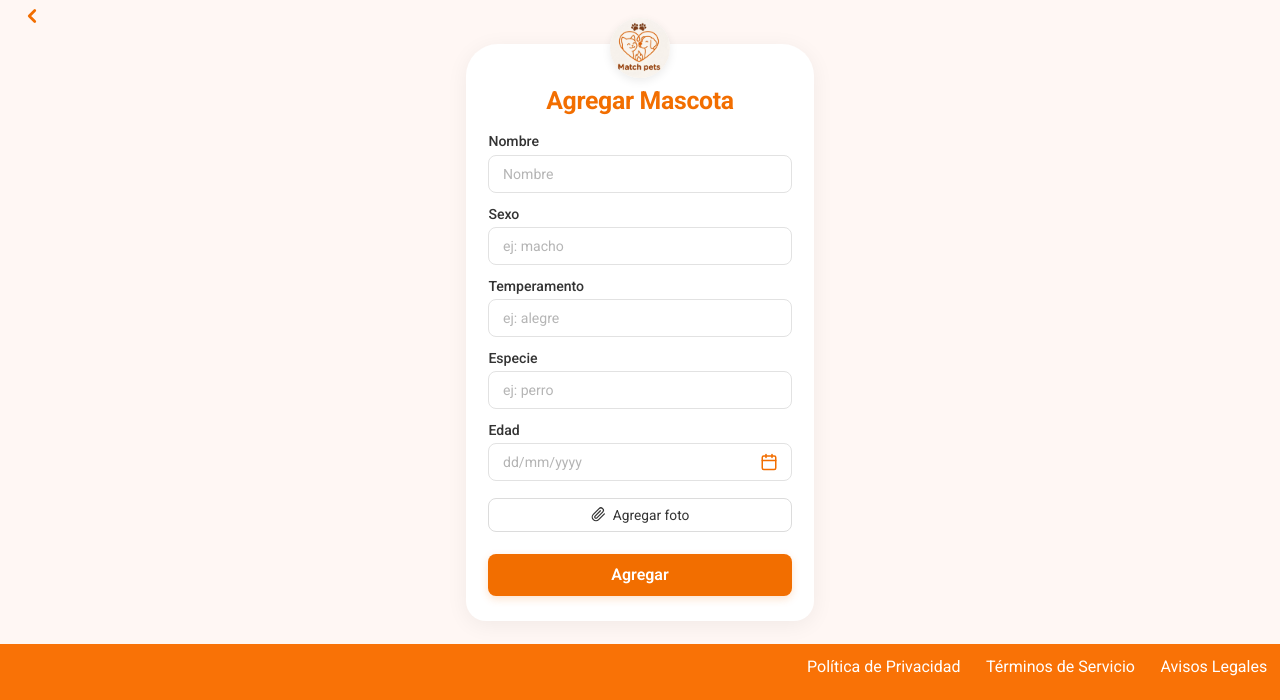
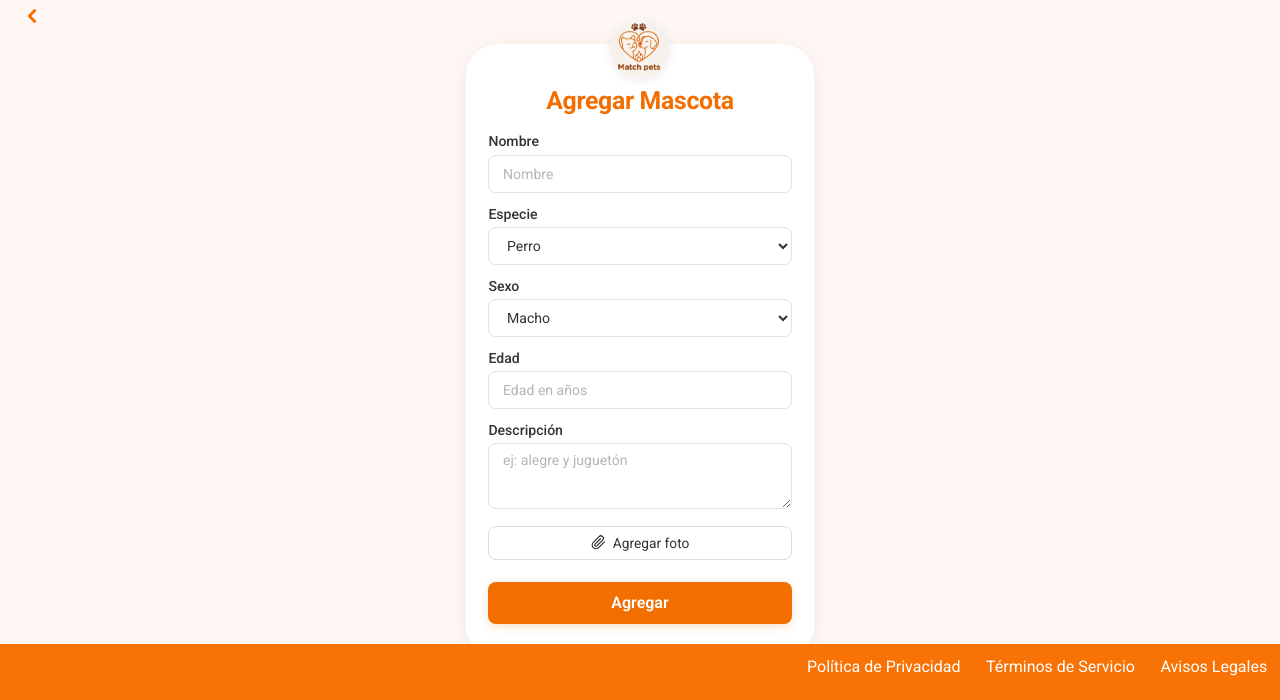
Before and after one commit to ATI-Equipo2/ATI-Equipo2, a Django app: page /agregar_mascota/ in a window 1280 px wide. Shown: the part 100-800 px from the top of the page. Run offline with Django 5.2, Linux system fonts and the light colour scheme; the visitor is signed in with stand-in values (Sample User, id 1).

Commit message:
feat: formulario de creación de mascotas
- PetForm (ModelForm) con name, species, age, description, gender e img
- add_pet guarda la mascota con owner=request.user y redirige a tus_mascotas
- mensaje de éxito con django.contrib.messages en la lista de mascotas
- add-pet.html renderiza los campos del form (selects, textarea y foto)
- traducciones en de las cadenas nuevas

```diff
--- a/matchPets/forms.py
+++ b/matchPets/forms.py
@@ -1,7 +1,7 @@
 from django import forms
 from django.contrib.auth.forms import UserCreationForm
 from django.utils.translation import gettext_lazy as _
-from .models import User
+from .models import Pet, User
 
 
 class RegistroForm(UserCreationForm):
@@ -30,3 +30,34 @@ class RegistroForm(UserCreationForm):
         }
         for campo, attrs in atributos.items():
             self.fields[campo].widget.attrs.update(attrs)
+
+
+class PetForm(forms.ModelForm):
+    class Meta:
+        model = Pet
+        fields = ['name', 'species', 'age', 'description', 'gender', 'img']
+        labels = {
+            'name': _('Nombre'),
+            'species': _('Especie'),
+            'age': _('Edad'),
+            'description': _('Descripción'),
+            'gender': _('Sexo'),
+            'img': _('Foto'),
+        }
+        widgets = {
+            'name': forms.TextInput(attrs={'placeholder': _('Nombre'), 'autocomplete': 'off'}),
+            'age': forms.NumberInput(attrs={'placeholder': _('Edad en años'), 'min': 0}),
+            'description': forms.Textarea(attrs={'placeholder': _('ej: alegre y juguetón'), 'rows': 3}),
+            'img': forms.FileInput(attrs={
+                'id': 'pet-photo',
+                'accept': 'image/*',
+                'style': 'display: none;',
+                'onchange': "if(this.files[0]) document.getElementById('photo-label-text').textContent = this.files[0].name;",
+            }),
+        }
+
+    def clean_age(self):
+        age = self.cleaned_data['age']
+        if age < 0:
+            raise forms.ValidationError(_('La edad no puede ser negativa.'))
+        return age
--- a/matchPets/static/css/add-pet.css
+++ b/matchPets/static/css/add-pet.css
@@ -239,3 +239,44 @@
     margin-top: 1rem;
   }
 }
+
+/* Selects y textarea de PetForm (mismo aspecto que los inputs) */
+.field-group select,
+.field-group textarea {
+  width: 100%;
+  padding: 0.5rem 0.85rem;
+  font-size: 0.88rem;
+  color: #333333;
+  border: 1.2px solid #e2e2e2;
+  border-radius: 8px;
+  outline: none;
+  background-color: #ffffff;
+  box-sizing: border-box;
+  font-family: var(--primary-font, "Roboto", sans-serif);
+}
+
+.field-group select {
+  height: 38px;
+  padding-top: 0;
+  padding-bottom: 0;
+}
+
+.field-group textarea {
+  resize: vertical;
+}
+
+.field-group select:focus,
+.field-group textarea:focus {
+  border-color: #f26e00;
+  box-shadow: 0 0 0 2px rgba(242, 110, 0, 0.15);
+}
+
+.field-group textarea::placeholder {
+  color: #b5b5b5;
+}
+
+.field-error {
+  margin: 0;
+  color: #c0392b;
+  font-size: 0.8rem;
+}
--- a/matchPets/templates/add-pet.html
+++ b/matchPets/templates/add-pet.html
@@ -23,38 +23,36 @@
         <form class="form-add-pet" method="POST" enctype="multipart/form-data">
             {% csrf_token %}
 
+            {% for error in form.non_field_errors %}<p class="field-error">{{ error }}</p>{% endfor %}
+
             <div class="field-group">
-                <label for="name">{% translate "Nombre" %}</label>
-                <input type="text" id="name" name="name" placeholder="{% translate 'Nombre' %}" autocomplete="off" required />
+                <label for="{{ form.name.id_for_label }}">{{ form.name.label }}</label>
+                {{ form.name }}
+                {% for error in form.name.errors %}<p class="field-error">{{ error }}</p>{% endfor %}
             </div>
 
             <div class="field-group">
-                <label for="gender">{% translate "Sexo" %}</label>
-                <input type="text" id="gender" name="gender" placeholder="{% translate 'ej: macho' %}" autocomplete="off" required />
+                <label for="{{ form.species.id_for_label }}">{{ form.species.label }}</label>
+                {{ form.species }}
+                {% for error in form.species.errors %}<p class="field-error">{{ error }}</p>{% endfor %}
             </div>
 
             <div class="field-group">
-                <label for="temperament">{% translate "Temperamento" %}</label>
-                <input type="text" id="temperament" name="temperament" placeholder="{% translate 'ej: alegre' %}" autocomplete="off" required />
+                <label for="{{ form.gender.id_for_label }}">{{ form.gender.label }}</label>
+                {{ form.gender }}
+                {% for error in form.gender.errors %}<p class="field-error">{{ error }}</p>{% endfor %}
             </div>
 
             <div class="field-group">
-                <label for="species">{% translate "Especie" %}</label>
-                <input type="text" id="species" name="species" placeholder="{% translate 'ej: perro' %}" autocomplete="off" required />
+                <label for="{{ form.age.id_for_label }}">{{ form.age.label }}</label>
+                {{ form.age }}
+                {% for error in form.age.errors %}<p class="field-error">{{ error }}</p>{% endfor %}
             </div>
 
             <div class="field-group">
-                <label for="age">{% translate "Edad" %}</label>
-                <div class="date-input-wrapper">
-                    <input type="text" id="age" name="age" placeholder="dd/mm/yyyy" autocomplete="off" required />
-                    <svg class="calendar-icon" viewBox="0 0 24 24" fill="none" stroke="#f97206" stroke-width="2"
-                        stroke-linecap="round" stroke-linejoin="round">
-                        <rect x="3" y="4" width="18" height="18" rx="2" ry="2"></rect>
-                        <line x1="16" y1="2" x2="16" y2="6"></line>
-                        <line x1="8" y1="2" x2="8" y2="6"></line>
-                        <line x1="3" y1="10" x2="21" y2="10"></line>
-                    </svg>
-                </div>
+                <label for="{{ form.description.id_for_label }}">{{ form.description.label }}</label>
+                {{ form.description }}
+                {% for error in form.description.errors %}<p class="field-error">{{ error }}</p>{% endfor %}
             </div>
 
             <div class="photo-group">
@@ -66,8 +64,8 @@
                     </svg>
                     <span id="photo-label-text">{% translate "Agregar foto" %}</span>
                 </label>
-                <input type="file" id="pet-photo" name="pet_photo" accept="image/*" style="display: none;"
-                    onchange="if(this.files[0]) document.getElementById('photo-label-text').textContent = this.files[0].name;" />
+                {{ form.img }}
+                {% for error in form.img.errors %}<p class="field-error">{{ error }}</p>{% endfor %}
             </div>
 
             <div class="btn-submit-wrapper">
--- a/matchPets/templates/lista_mascotas.html
+++ b/matchPets/templates/lista_mascotas.html
@@ -7,6 +7,9 @@
 
 {% block content %}
 <div class="lista-mascotas">
+    {% for message in messages %}
+    <p class="lista-mensaje lista-mensaje--{{ message.tags }}" role="status">{{ message }}</p>
+    {% endfor %}
     <div class="lista-encabezado">
         <a href="{% if es_propia %}{% url 'perfil_usuario' %}{% else %}{% url 'ver_dueno' dueno.id %}{% endif %}" class="lista-atras" aria-label="{% translate 'Volver' %}">
             <img src="{% static 'img/perfil/icono-atras.svg' %}" alt="">
--- a/matchPets/views.py
+++ b/matchPets/views.py
@@ -1,12 +1,13 @@
 from django.shortcuts import render, redirect, get_object_or_404
 from django.contrib.auth import views as auth_views
 from django.contrib.auth import login as auth_login
+from django.contrib import messages
 from django.contrib.auth.decorators import login_required
 from django.db import DatabaseError
 from django.utils.translation import gettext, ngettext
 
 from . import mock_data, services
-from .forms import RegistroForm
+from .forms import PetForm, RegistroForm
 from .models import Pet, User
 
 
@@ -97,7 +98,17 @@ def signup(request):
 
 @login_required(login_url='login')
 def add_pet(request):
-    return render(request, 'add-pet.html', {'name': gettext('Agregar Mascota')})
+    if request.method == 'POST':
+        form = PetForm(request.POST, request.FILES)
+        if form.is_valid():
+            pet = form.save(commit=False)
+            pet.owner = request.user
+            pet.save()
+            messages.success(request, gettext('Mascota agregada correctamente'))
+            return redirect('tus_mascotas')
+    else:
+        form = PetForm()
+    return render(request, 'add-pet.html', {'name': gettext('Agregar Mascota'), 'form': form})
 
 
 def base_navigation(request):
```
Also changed, not shown: matchPets/static/css/lista_mascotas.css (+15 -0 lines), locale/en/LC_MESSAGES/django.po, 1 other file.
